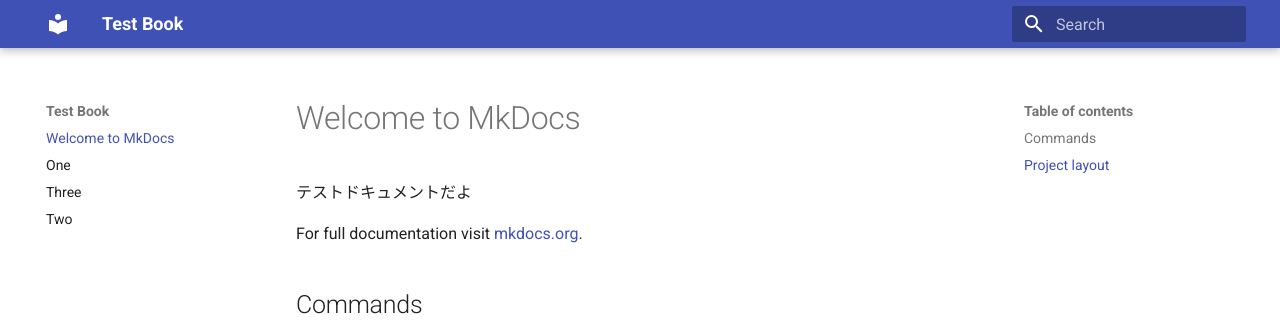
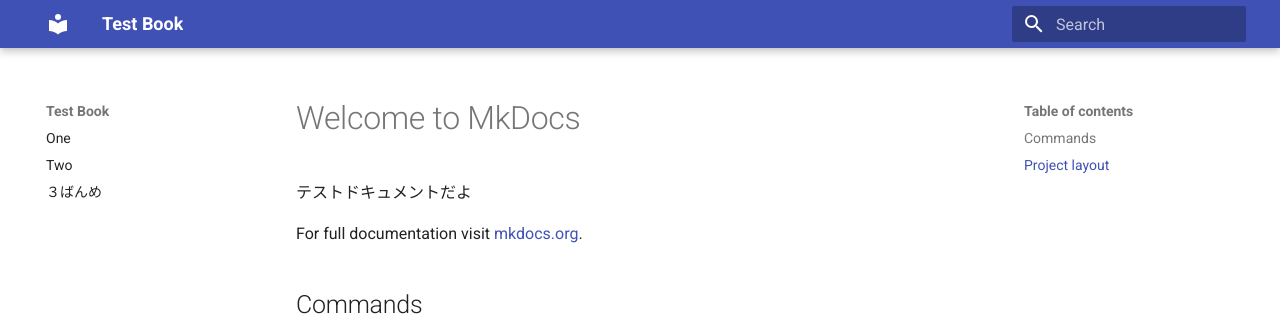
Before and after one commit to ikuya/book-mkdocs, an MkDocs documentation site: the page built from docs/index.md, in a window 1280 px wide. Shown: the top 322 px of the page. Built offline with MkDocs 1.6.1 and Material for MkDocs 9.7.7, drawn with Linux system fonts in a browser that asks for light colours; old or Windows-style settings are respelled for this version of MkDocs.

Commit message:
Add pages to mkdocs.yml

```diff
--- a/mkdocs.yml
+++ b/mkdocs.yml
@@ -1,7 +1,15 @@
 site_name: Test Book
+
 theme: material
+
 markdown_extensions:
     - footnotes
+
 extra:
     search:
         language: 'ja'
+
+pages:
+    - one.md
+    - two.md
+    - ３ばんめ: three.md
```
